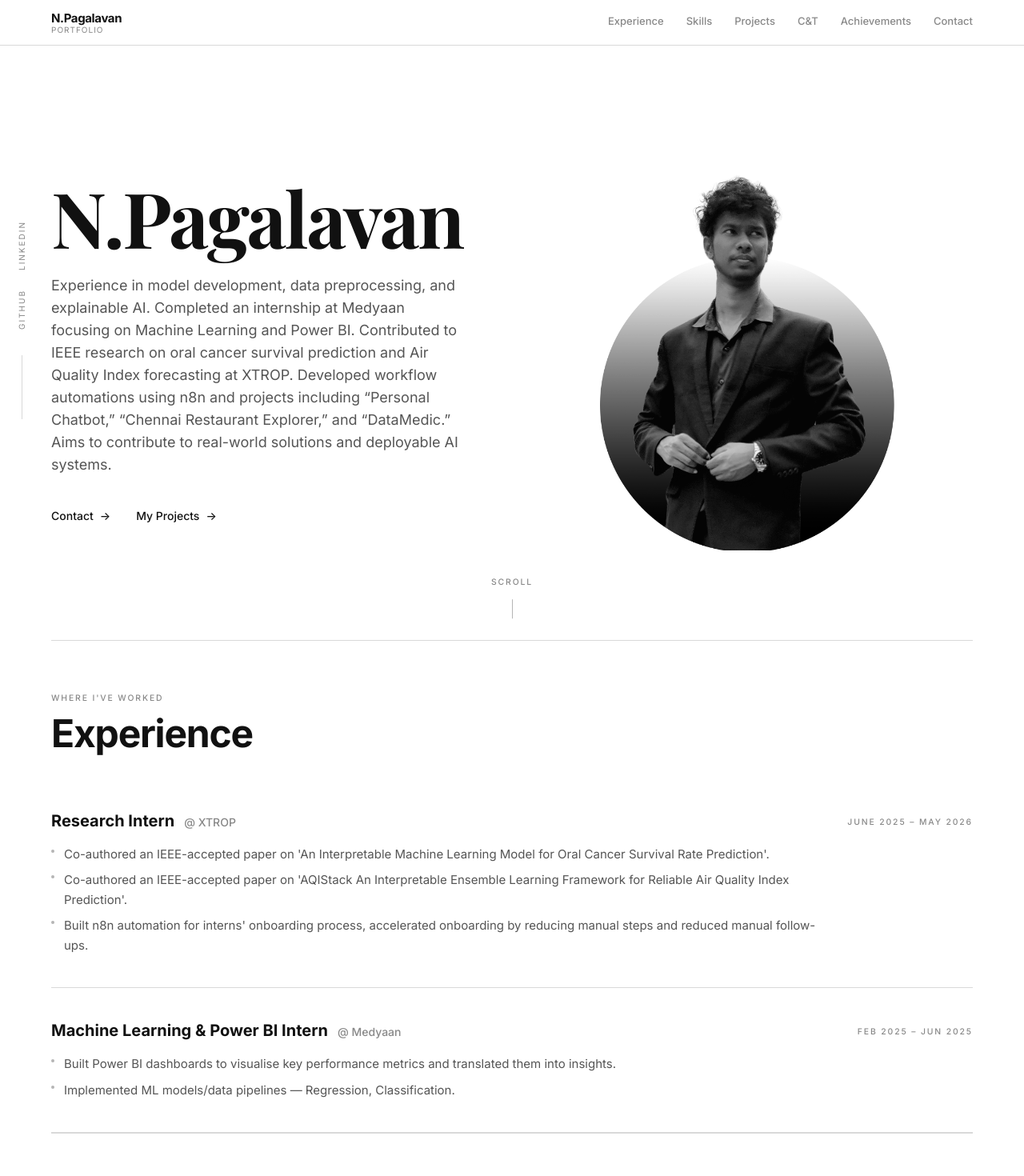
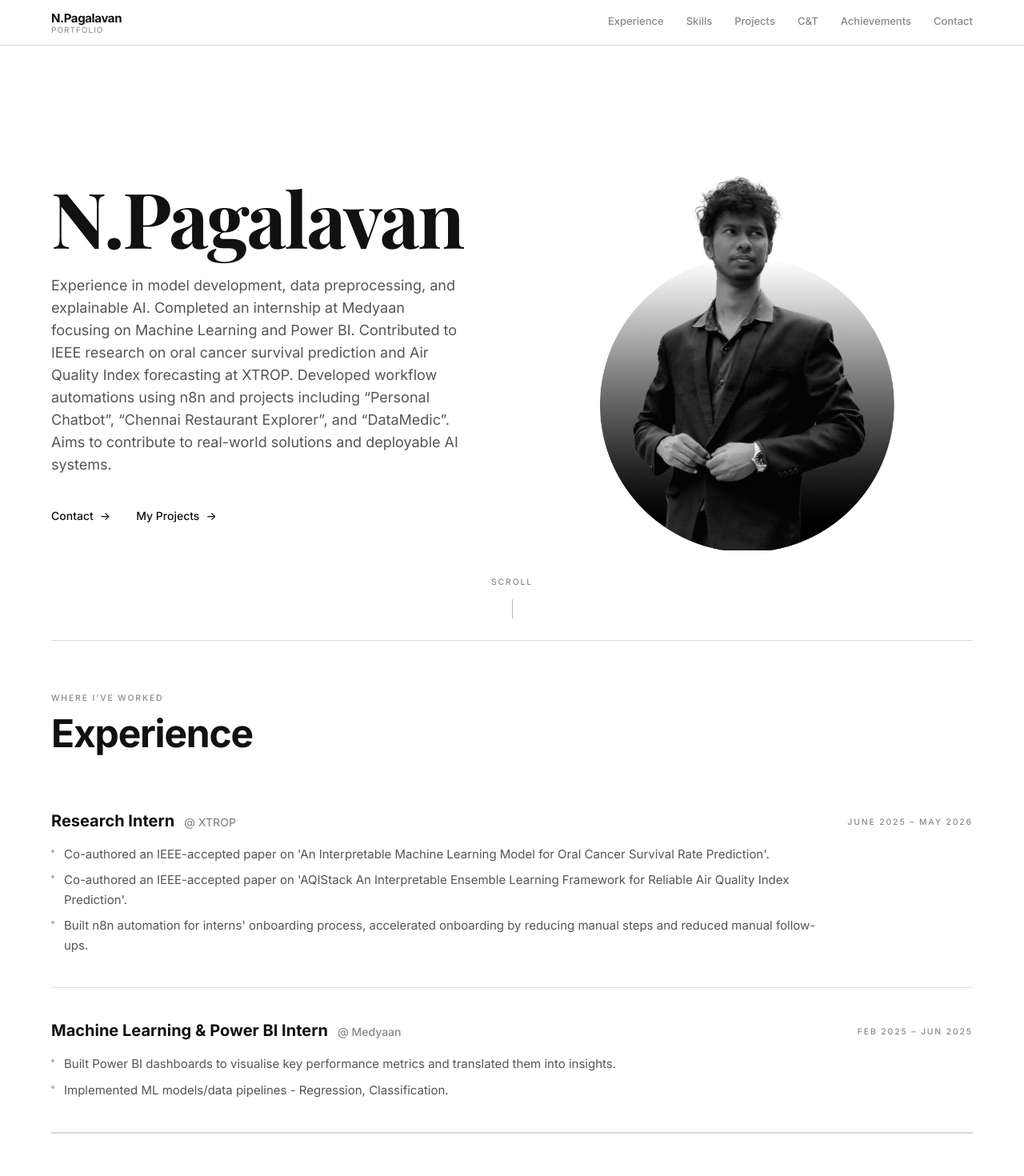
Before and after one commit to Pagalavan01/portfolio, a Next.js app: page / in a window 1280 px wide. Shown: the top 1470 px of the page at 80% size. Built offline with nearby package versions, Linux system fonts and the light colour scheme.

Commit message:
Minor changes.

```diff
--- a/components/sections/certificates.tsx
+++ b/components/sections/certificates.tsx
@@ -5,10 +5,10 @@ import { SectionHeading } from "@/components/ui/section-heading";
 
 const certificates = [
     { name: "Diploma in Computer Application (DCA)" },
-    { name: "Paper Presentation — IEEE Conference" },
-    { name: "2-day IoT Workshop — Senstorent" },
-    { name: "AI Fluency — Anthropic" },
-    { name: "Paper Presentation — National Conference" },
+    { name: "Paper Presentation - IEEE Conference" },
+    { name: "2-day IoT Workshop - Senstorent" },
+    { name: "AI Fluency - Anthropic" },
+    { name: "Paper Presentation - National Conference" },
 ];
 
 export function Certificates() {
--- a/components/sections/experience.tsx
+++ b/components/sections/experience.tsx
@@ -22,7 +22,7 @@ const experiences = [
         period: "Feb 2025 – Jun 2025",
         description: [
             "Built Power BI dashboards to visualise key performance metrics and translated them into insights.",
-            "Implemented ML models/data pipelines — Regression, Classification.",
+            "Implemented ML models/data pipelines - Regression, Classification.",
         ],
     },
 ];
--- a/components/sections/hero.tsx
+++ b/components/sections/hero.tsx
@@ -15,21 +15,7 @@ export function Hero() {
             id="home"
             className="relative min-h-screen flex flex-col justify-center pt-14 overflow-hidden"
         >
-            {/* Vertical social links — left edge, desktop only */}
-            <div className="hidden lg:flex fixed left-0 top-1/2 -translate-y-1/2 z-30 flex-col items-center gap-6 pl-5">
-                {socialLinks.map((link) => (
-                    <a
-                        key={link.name}
-                        href={link.href}
-                        target="_blank"
-                        rel="noopener noreferrer"
-                        className="writing-vertical text-[10px] tracking-[0.2em] uppercase text-[#888888] hover:text-[#111111] transition-colors"
-                    >
-                        {link.name}
-                    </a>
-                ))}
-                <span className="block h-20 w-px bg-[#D9D9D9] mt-2" />
-            </div>
+
 
             {/* Main content */}
             <div className="mx-auto w-full max-w-7xl px-6 sm:px-10 lg:px-16">
@@ -64,8 +50,8 @@ export function Hero() {
                             Completed an internship at Medyaan focusing on Machine Learning and Power BI.
                             Contributed to IEEE research on oral cancer survival prediction and Air Quality
                             Index forecasting at XTROP. Developed workflow automations using n8n and
-                            projects including &ldquo;Personal Chatbot,&rdquo; &ldquo;Chennai Restaurant Explorer,&rdquo;
-                            and &ldquo;DataMedic.&rdquo; Aims to contribute to real-world solutions and deployable AI systems.
+                            projects including &ldquo;Personal Chatbot&rdquo;, &ldquo;Chennai Restaurant Explorer&rdquo;,
+                            and &ldquo;DataMedic&rdquo;. Aims to contribute to real-world solutions and deployable AI systems.
                         </motion.p>
 
                         <motion.div
```
